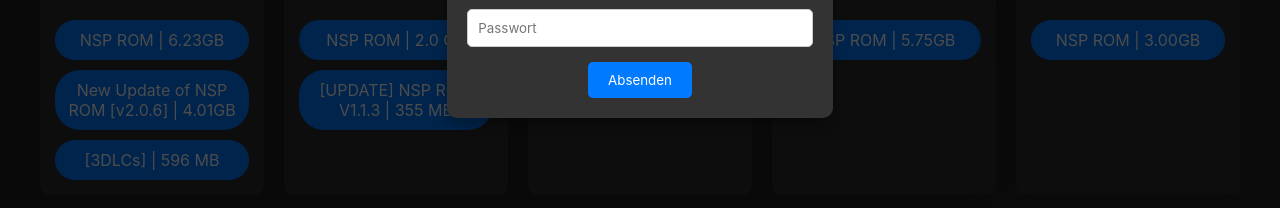
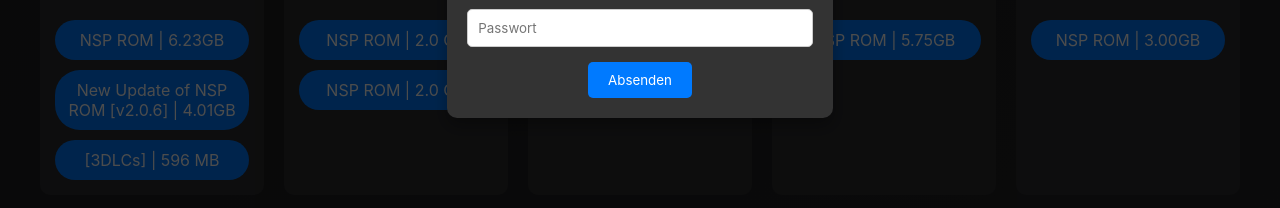
Before and after one commit to MauroMau/roms, a plain HTML site: page index.html in a window 1280 px wide. Shown: the part 369-577 px from the top of the page. Drawn offline with Linux system fonts and the light colour scheme.

Commit message:
Update index.html

```diff
--- a/index.html
+++ b/index.html
@@ -174,8 +174,8 @@
         </div>
         <div class="tile">
             <img src="https://switchrom.io/wp-content/uploads/2024/08/Clubhouse-Games-51-Worldwide-Classics.png" alt="Clubhouse Games: 51 Worldwide Classics">
-            <a class="downloadButton" data-encoded-url="IGh0dHBzOi8vc2VuZC5jbS9kLzFEem9KIA==" onclick="decodeAndRedirect(this)" download>NSP ROM | 2.0 GB</a>
-            <a class="downloadButton" data-encoded-url="IGh0dHBzOi8vc2VuZC5jbS9kLzFEenFuIA==" onclick="decodeAndRedirect(this)" download>[UPDATE] NSP ROM V1.1.3 | 355 MB</a>
+            <a class="downloadButton" data-encoded-url="aHR0cHM6Ly9tZWdhdXAubmV0LzgzNDE0ODc2MGYwM2FjYmRjMTAxMTgzOGQxYzA2NDhkP3B0PWduRGVEWGVwMGhGTGFOdzQ0MSUyQnV3eENxc2ZUbjRVY2JBUVc2VGwxTTV4NCUzRA==" onclick="decodeAndRedirect(this)" download>NSP ROM | 2.0 GB</a>
+            <a class="downloadButton" data-encoded-url="aHR0cHM6Ly9tZWdhdXAubmV0L2I5YTQ5ODBjNDUzMWM2MzIwZWY3ODljM2VhOTgyOTk4P3B0PURDdVJTWnVpY2ZTb1QxZzRWS0NOdkElMkJ2TU9SUDdsSUlIY2RuJTJGUWZKS0Z3JTNE" onclick="decodeAndRedirect(this)" download>NSP ROM | 2.0 GB</a>
         </div>
     </div>
     <footer>
```
